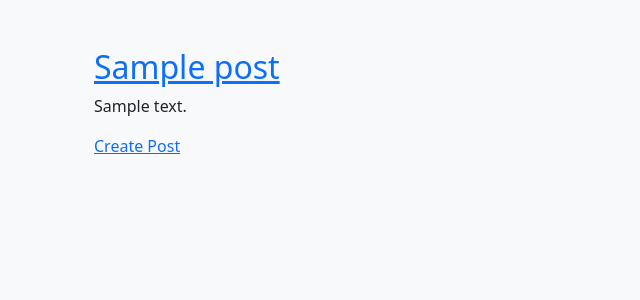
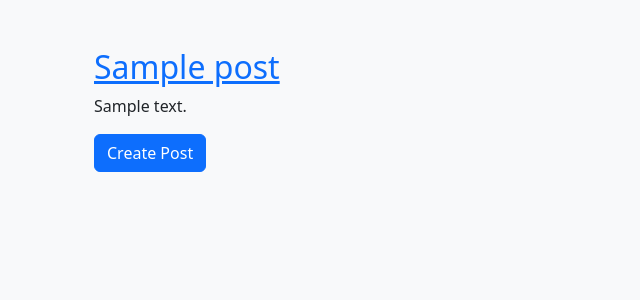
Before and after one commit to Alvix11/personal-blog, a Django app: template blog/templates/post_list.html in a window 1280 px wide. Shown: the top 300 px of the page, without its empty margins (0-640 px from the left). Run offline with Django 5.2, Linux system fonts and the light colour scheme; the template is opened without the code that fills it: most values are stand-ins (such as "Sample title", 1, 10 or a date in 2020).

Commit message:
Styled the button for creating a new post

```diff
--- a/blog/templates/post_list.html
+++ b/blog/templates/post_list.html
@@ -13,6 +13,6 @@
         <p>{{ post.content|truncatewords:20}}</p>
     {% endfor %}
 
-    <a href="{% url "create" %}">Create Post</a>
+    <a href="{% url "create" %}" class="btn btn-primary">Create Post</a>
 
 {% endblock content %}
```
